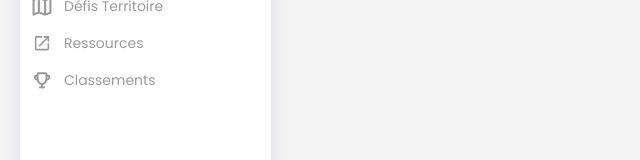
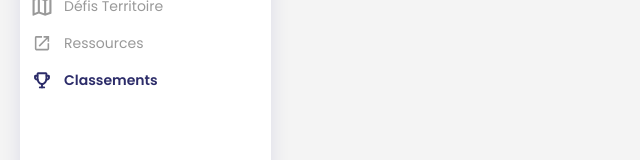
Before and after one commit to Ma-Petite-Planete/ma-petite-librairie, a React (Vite) app: page / in a window 1280 px wide. Shown: the part 2794-2954 px from the top of the page, without its empty margins (0-640 px from the left). Built offline with nearby package versions, Linux system fonts and the light colour scheme.

Commit message:
add dynamic design

```diff
--- a/src/App.tsx
+++ b/src/App.tsx
@@ -154,9 +154,10 @@ function App() {
             {
               name: 'Classements',
               icon: MppIcons.trophee,
-              navigation: '/home',
+              navigation: '/tata',
             },
           ]}
+          actualPage="/tata"
           LinkComponent={'symbol'}
           menuType={MenuType.scoMenu}
           onLogout={() => console.log('suppr les comptes anonymes')}
--- a/src/components/MppMenu/MppMenu.tsx
+++ b/src/components/MppMenu/MppMenu.tsx
@@ -15,6 +15,7 @@ interface MppMenuProps {
   LinkComponent: React.ElementType;
   menuType: MenuType;
   onLogout: () => void;
+  actualPage: string;
 }
 
 const MppMenu: React.FC<MppMenuProps> = ({
@@ -22,6 +23,7 @@ const MppMenu: React.FC<MppMenuProps> = ({
   LinkComponent,
   menuType,
   onLogout,
+  actualPage,
 }) => {
   const [hoveredIndex, setHoveredIndex] = useState<number | null>(null);
 
@@ -38,7 +40,10 @@ const MppMenu: React.FC<MppMenuProps> = ({
 
         <div className="navigation_background">
           {navigationLinks.map((navigationLink, index) => (
-            <div className="navigation_element" key={navigationLink.name}>
+            <div
+              className={`navigation_element ${actualPage.includes(navigationLink.navigation) ? 'actual_page' : ''}`}
+              key={navigationLink.name}
+            >
               <LinkComponent
                 href={navigationLink.navigation}
                 className="navigation_flex"
@@ -48,7 +53,10 @@ const MppMenu: React.FC<MppMenuProps> = ({
                   onMouseEnter={() => setHoveredIndex(index)}
                   onMouseLeave={() => setHoveredIndex(null)}
                   className={
-                    hoveredIndex === index ? 'text_body_sb' : 'text_body'
+                    hoveredIndex === index ||
+                    actualPage.includes(navigationLink.navigation)
+                      ? 'text_body_sb'
+                      : 'text_body'
                   }
                 >
                   {navigationLink.name}
--- a/src/components/MppMenu/mpp_menu.css
+++ b/src/components/MppMenu/mpp_menu.css
@@ -57,6 +57,11 @@
   fill: var(--dark_blue);
 }
 
+.actual_page {
+  color: var(--dark_blue);
+  fill: var(--dark_blue);
+}
+
 .bottom {
   margin-bottom: 26px;
 }
```
Also changed, not shown: 2 other files (tests, documents, lock files or other folders).
